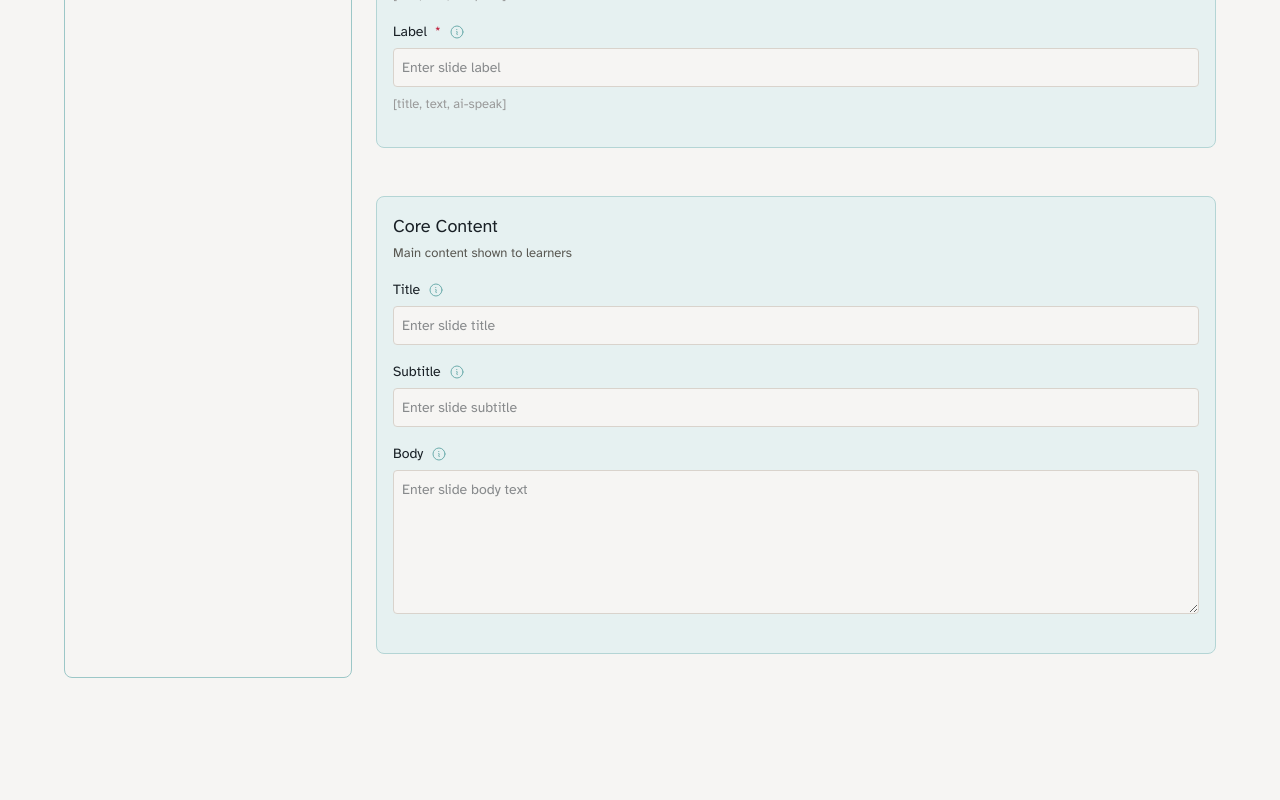
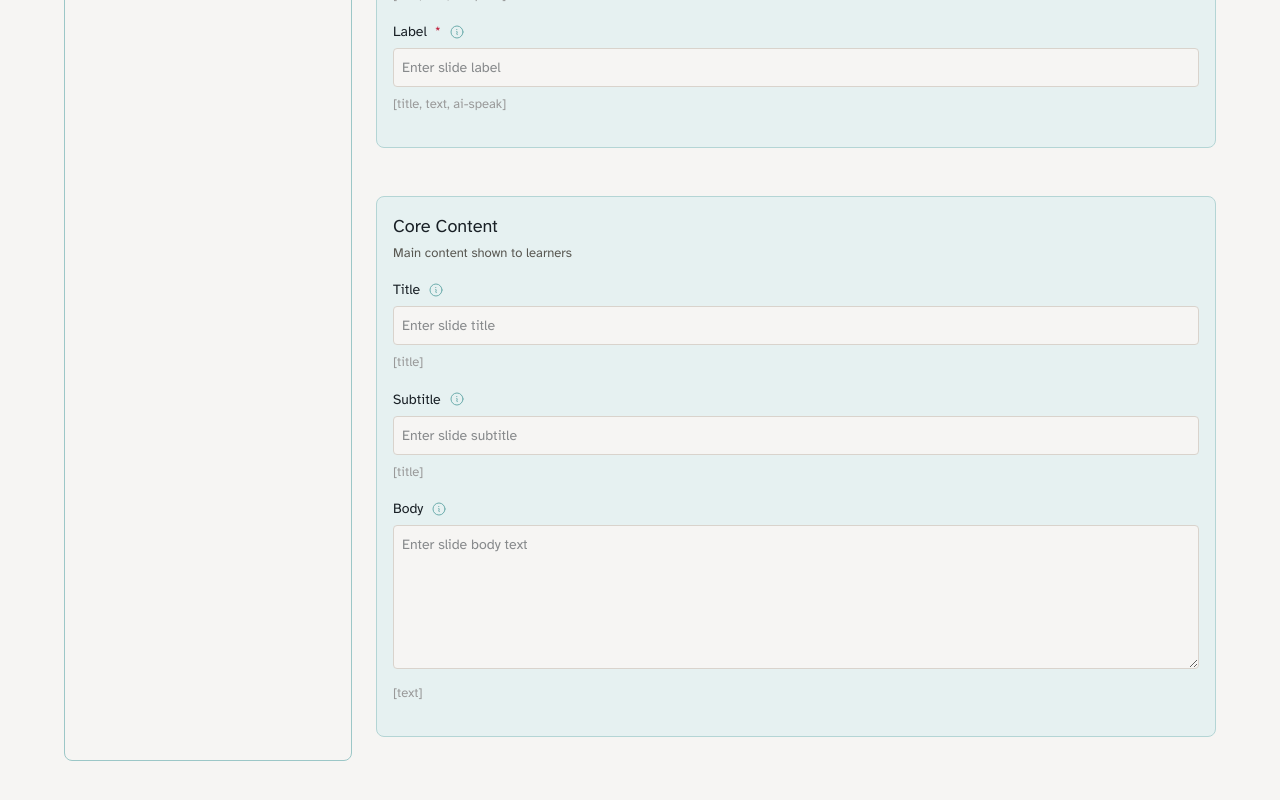
Before and after one commit to ouiispeak/ouiispeak-cms, a Next.js app: page /edit-slide/1 in a window 1280 px wide. Shown: the part 737-1537 px from the top of the page. Before the commit the page ends 1473 px from the top, so only its background shows below. Built offline with nearby package versions, Linux system fonts and the light colour scheme; no server answers; the database is empty.

Commit message:
feat: add slide type usage info under Core Content fields
Title and Subtitle: [title]
Body: [text]

```diff
--- a/app/edit-slide/[slideId]/page.tsx
+++ b/app/edit-slide/[slideId]/page.tsx
@@ -194,6 +194,9 @@ export default function EditSlidePage() {
               }}
               placeholder="Enter slide title"
             />
+            <div className="metaText" style={{ marginTop: uiTokens.space.xs, fontSize: uiTokens.font.meta.size, color: "#999" }}>
+              [title]
+            </div>
           </FormField>
 
           <FormField
@@ -209,6 +212,9 @@ export default function EditSlidePage() {
               }}
               placeholder="Enter slide subtitle"
             />
+            <div className="metaText" style={{ marginTop: uiTokens.space.xs, fontSize: uiTokens.font.meta.size, color: "#999" }}>
+              [title]
+            </div>
           </FormField>
 
           <FormField
@@ -224,6 +230,9 @@ export default function EditSlidePage() {
               placeholder="Enter slide body text"
               rows={6}
             />
+            <div className="metaText" style={{ marginTop: uiTokens.space.xs, fontSize: uiTokens.font.meta.size, color: "#999" }}>
+              [text]
+            </div>
           </FormField>
         </CmsSection>
       </form>
```
